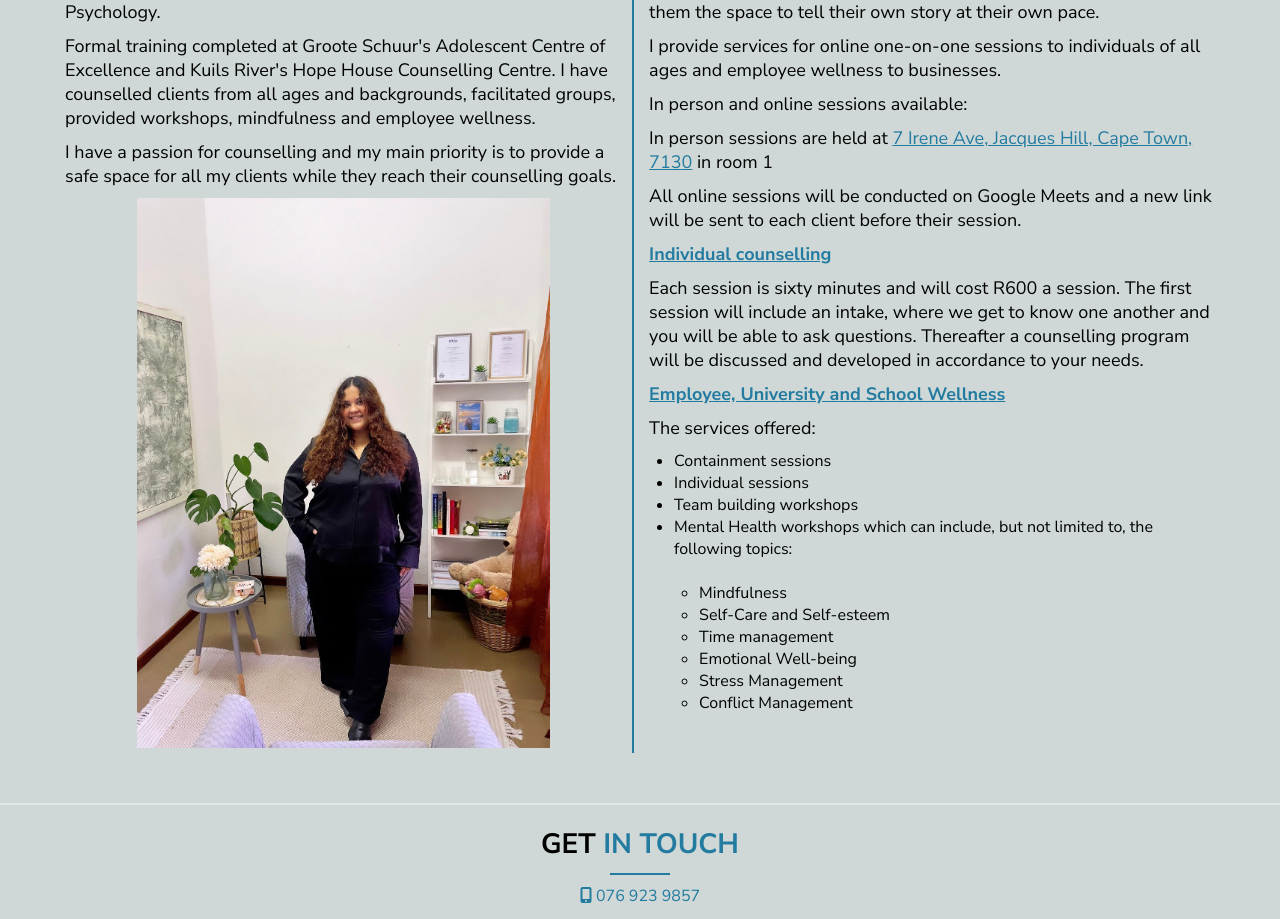
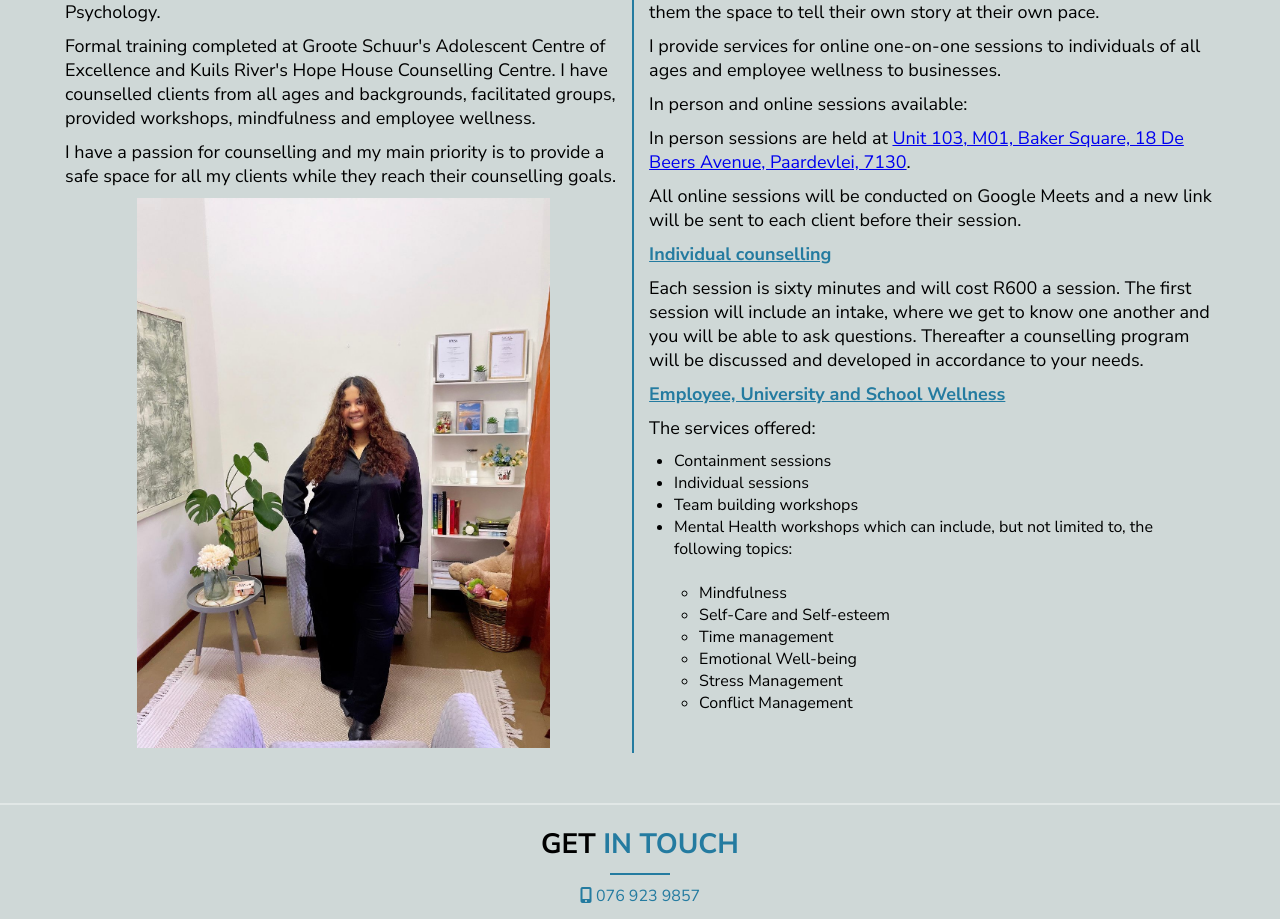
Before and after one commit to darrenpatricknelson/AniqaJohnson, a React (Create React App) app: page / in a window 1280 px wide. Shown: the part 963-1882 px from the top of the page. Built offline with nearby package versions, Linux system fonts and the light colour scheme.

Commit message:
RE: Update location on the details page

```diff
--- a/src/components/Details.jsx
+++ b/src/components/Details.jsx
@@ -37,7 +37,7 @@ const Details = () => {
                     businesses.</p>
                 <p>In person and online sessions available:</p>
 
-                <p>In person sessions are held at <a href='http://maps.google.com/?q=7 Irene Ave, Jacques Hill, Cape Town, 7130' target='_blank' className='address'>7 Irene Ave, Jacques Hill, Cape Town, 7130</a> in room 1</p>
+                <p>In person sessions are held at <a href='https://www.google.com/maps/place/Aniqa+Johnson:+Registered+Counsellor/@-34.0911404,18.810274,18z/data=!3m1!4b1!4m6!3m5!1s0x1dcdb588e381d3f1:0xdd2e977c4a627017!8m2!3d-34.0911404!4d18.8115481!16s%2Fg%2F11l75f8bhd?entry=ttu' target='_blank'>Unit 103, M01, Baker Square, 18 De Beers Avenue, Paardevlei, 7130</a>.</p>
                 <p>All online sessions will be conducted on Google Meets and a new link will be sent to each client
                     before their session.</p>
                 <p className="sub-heading"><strong><u>Individual counselling</u></strong></p>
```
